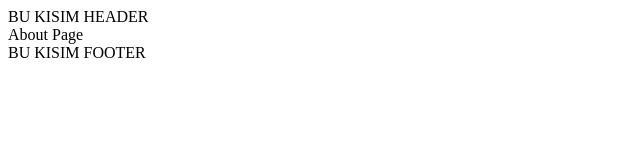
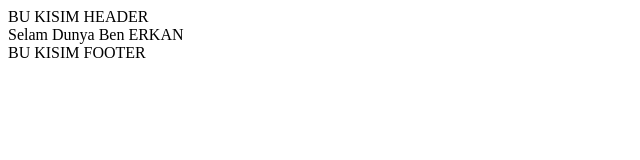
Before and after one commit to erkankolakan/next.js, a Next.js app: page /about in a window 1280 px wide. Shown: the top 160 px of the page, without its empty margins (0-640 px from the left). Built offline with nearby package versions, Linux system fonts and the light colour scheme.

Commit message:
useSearchParams kullanımı öğrenildi

```diff
--- a/app/about/page.jsx
+++ b/app/about/page.jsx
@@ -1,11 +1,28 @@
+"use client"
 import React from 'react'
+import { useSearchParams } from 'next/navigation'
 
 const Page = () => {
+
+  const searchParams = useSearchParams();
+  const name = searchParams.get("name")
+  // ben aslında şuan linkteki name keyine sahip olanın value değerini alıyorum.
+
+  console.log("url deki name nin value değeri",name)
+
+
   return (
     <div>
-      About Page
+      Selam Dunya Ben ERKAN
     </div>
   )
 }
 
 export default Page
+
+
+/*
+  useSearchParamas ı kullanamk için yine sayfanın client olması gerekir.
+  !!! nextjs de use ile başlayan işlemlerde %99 değerinde client side (kullanıcı taraflı yani) olması gerekir. React da böyle birşey yoktu çünkü react projeleri server üzerinde çalışmıyordu.
+
+*/
```
Also changed, not shown: app/page.jsx (+18 -0 lines).
